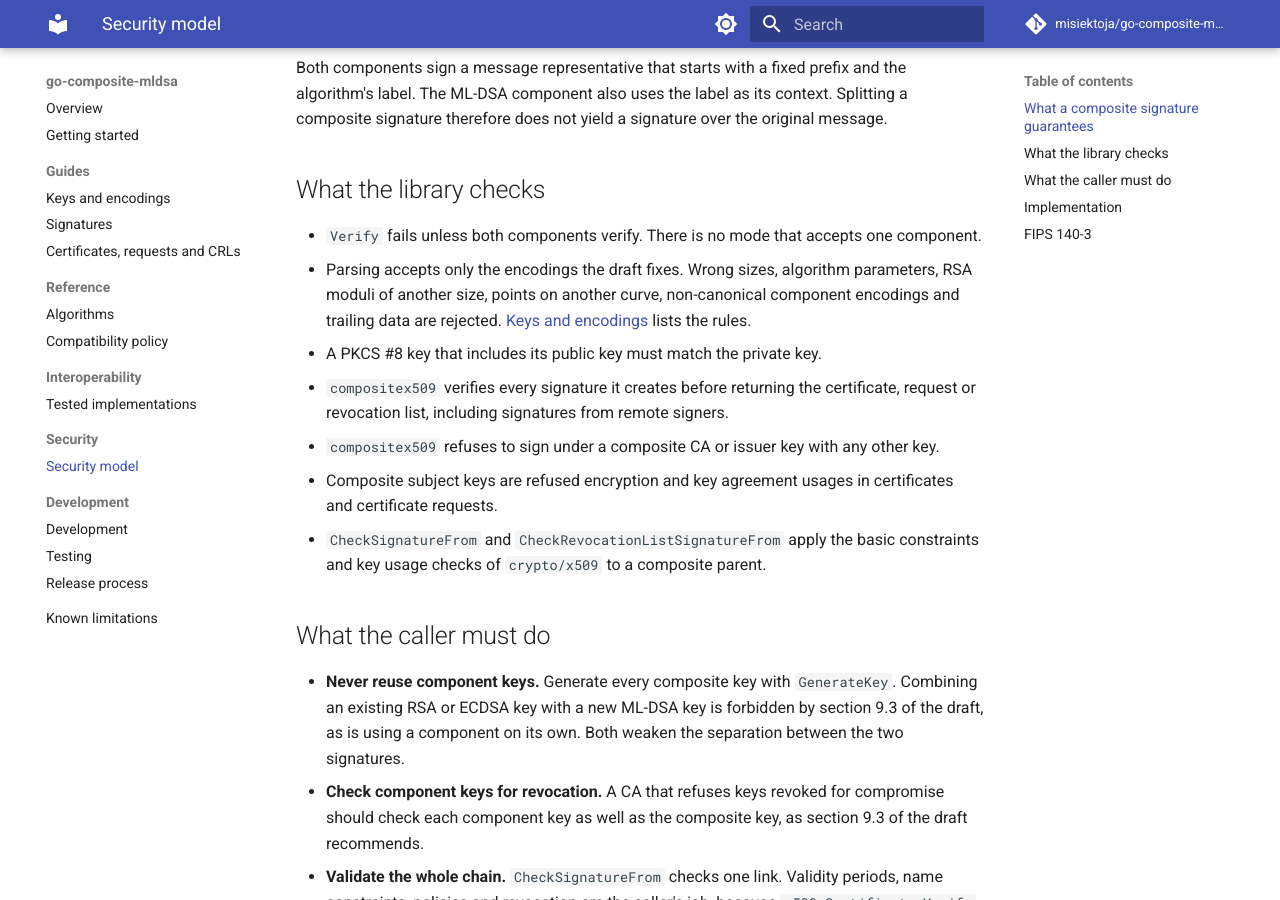
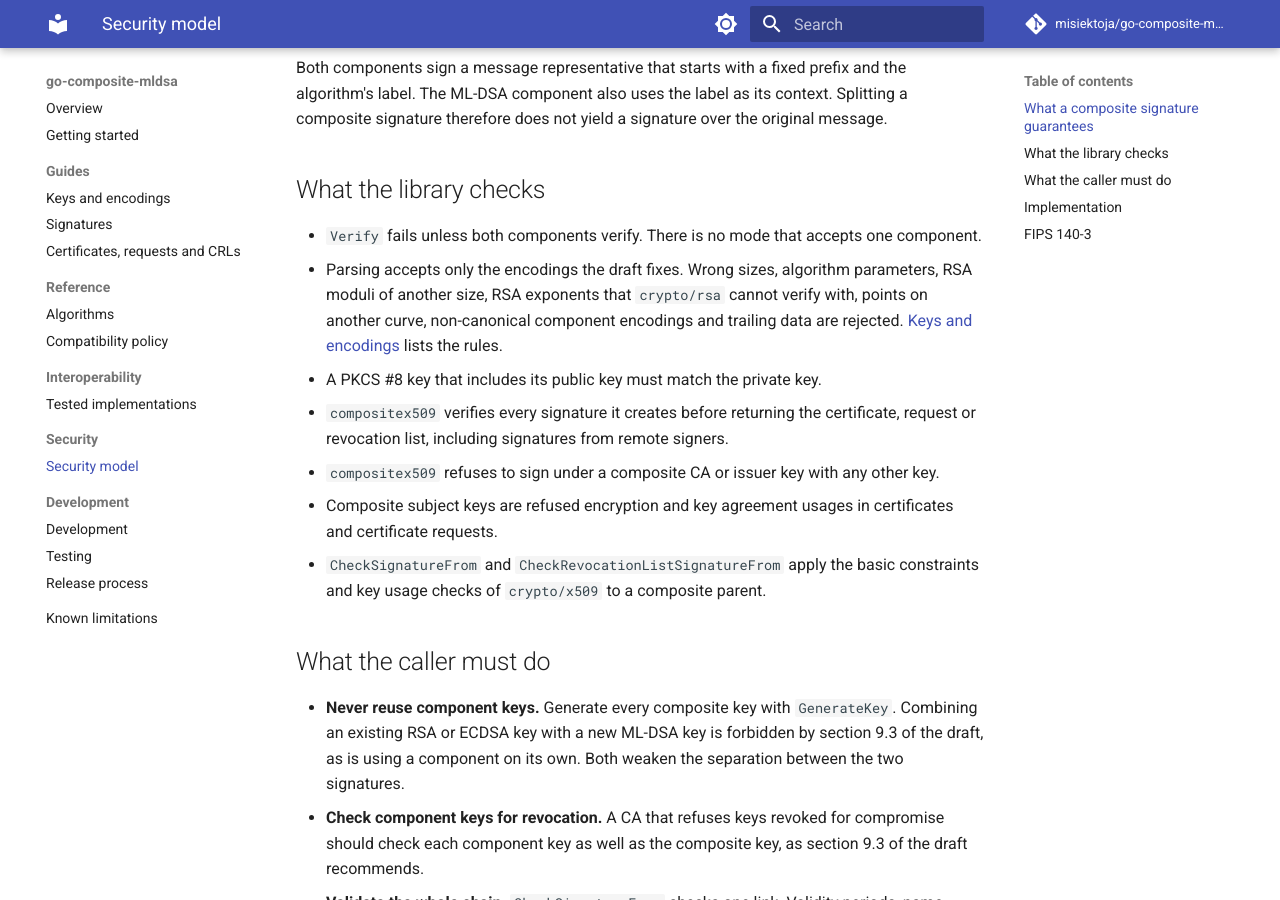
Before and after one commit to misiektoja/go-composite-mldsa, an MkDocs documentation site: the page built from docs/security/security-model.md, in a window 1280 px wide and 900 px high, scrolled down 545 px. Built offline with MkDocs 1.6.1 and Material for MkDocs 9.7.7, drawn with Linux system fonts in a browser that asks for light colours; comment, search, counter and statistics services are not loaded.

Commit message:
docs: list the RSA exponent rule among the strict parsing checks

```diff
--- a/docs/security/security-model.md
+++ b/docs/security/security-model.md
@@ -23,8 +23,9 @@ therefore does not yield a signature over the original message.
 
 * `Verify` fails unless both components verify. There is no mode that accepts one component.
 * Parsing accepts only the encodings the draft fixes. Wrong sizes, algorithm parameters, RSA moduli
-  of another size, points on another curve, non-canonical component encodings and trailing data
-  are rejected. [Keys and encodings](../guide/keys.md#strict-parsing) lists the rules.
+  of another size, RSA exponents that `crypto/rsa` cannot verify with, points on another curve,
+  non-canonical component encodings and trailing data are rejected.
+  [Keys and encodings](../guide/keys.md#strict-parsing) lists the rules.
 * A PKCS #8 key that includes its public key must match the private key.
 * `compositex509` verifies every signature it creates before returning the certificate, request or
   revocation list, including signatures from remote signers.
```
Also changed, not shown: docs/guide/keys.md (+2 -0 lines).
